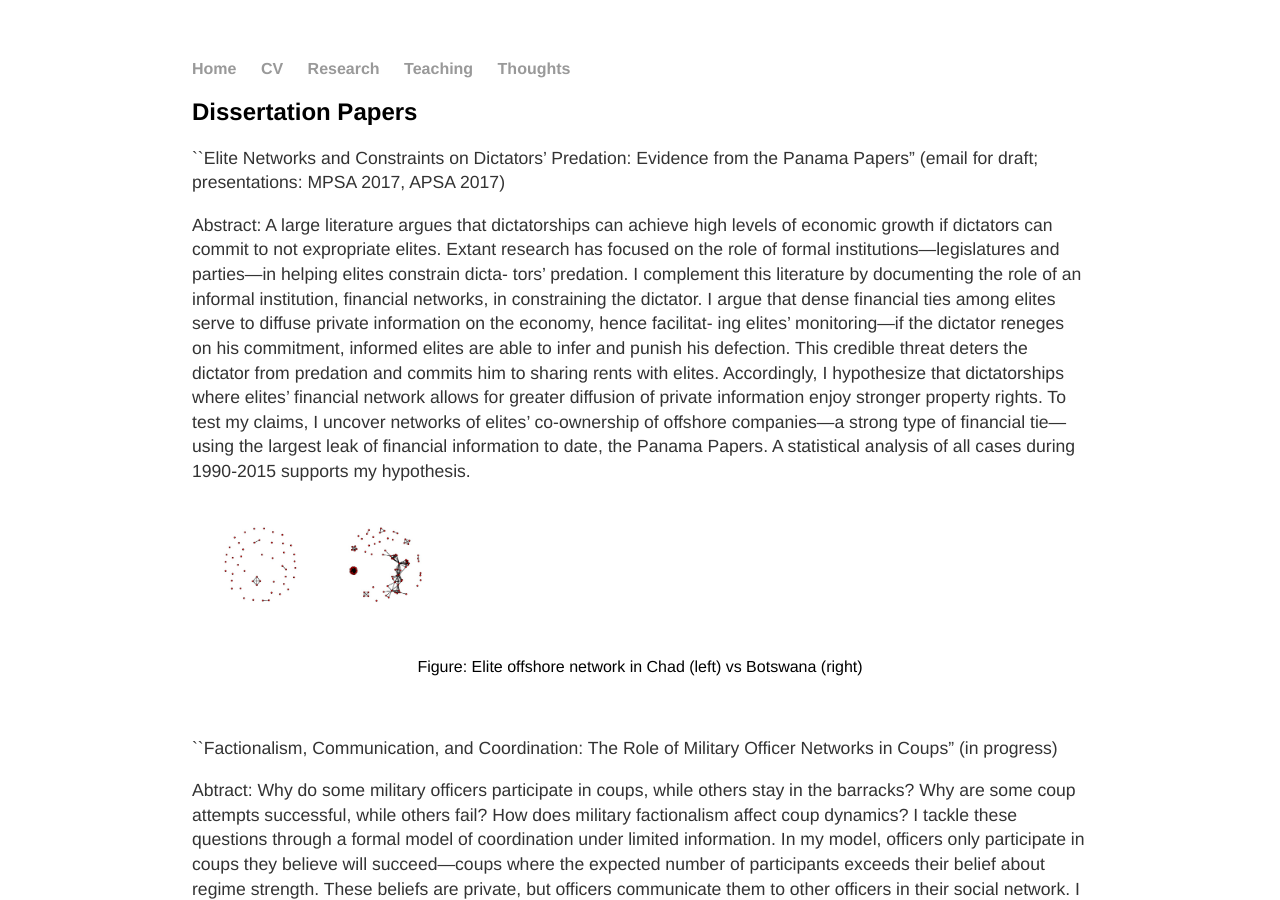
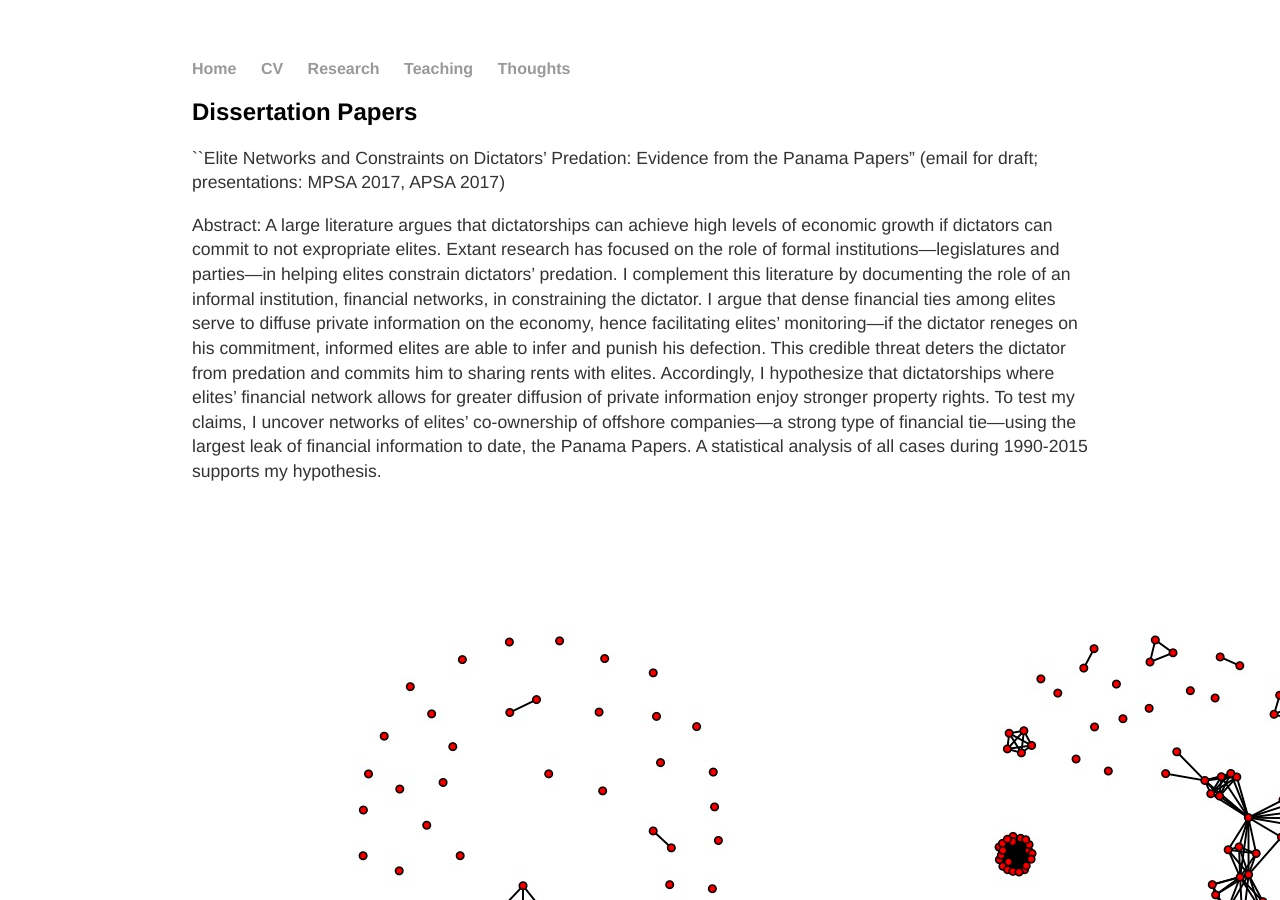
Before and after one commit to georgederpa/georgederpa, a Jekyll site: the page built from research/index.md, in a window 1280 px wide and 900 px high. Built offline with Jekyll 4.4.1, drawn with Linux system fonts in a browser that asks for light colours; our own code applies the rules of GitHub Pages for plain Markdown files.

Commit message:
changed graph

```diff
--- a/research/index.md
+++ b/research/index.md
@@ -2,9 +2,9 @@
 
 ``Elite Networks and Constraints on Dictators' Predation: Evidence from the Panama Papers" (email for draft; presentations: MPSA 2017, APSA 2017)
 
-Abstract: A large literature argues that dictatorships can achieve high levels of economic growth if dictators can commit to not expropriate elites. Extant research has focused on the role of formal institutions—legislatures and parties—in helping elites constrain dicta- tors’ predation. I complement this literature by documenting the role of an informal institution, financial networks, in constraining the dictator. I argue that dense financial ties among elites serve to diffuse private information on the economy, hence facilitat- ing elites’ monitoring—if the dictator reneges on his commitment, informed elites are able to infer and punish his defection. This credible threat deters the dictator from predation and commits him to sharing rents with elites. Accordingly, I hypothesize that dictatorships where elites’ financial network allows for greater diffusion of private information enjoy stronger property rights. To test my claims, I uncover networks of elites’ co-ownership of offshore companies—a strong type of financial tie—using the largest leak of financial information to date, the Panama Papers. A statistical analysis of all cases during 1990-2015 supports my hypothesis.
+Abstract: A large literature argues that dictatorships can achieve high levels of economic growth if dictators can commit to not expropriate elites. Extant research has focused on the role of formal institutions—legislatures and parties—in helping elites constrain dictators’ predation. I complement this literature by documenting the role of an informal institution, financial networks, in constraining the dictator. I argue that dense financial ties among elites serve to diffuse private information on the economy, hence facilitating elites’ monitoring—if the dictator reneges on his commitment, informed elites are able to infer and punish his defection. This credible threat deters the dictator from predation and commits him to sharing rents with elites. Accordingly, I hypothesize that dictatorships where elites’ financial network allows for greater diffusion of private information enjoy stronger property rights. To test my claims, I uncover networks of elites’ co-ownership of offshore companies—a strong type of financial tie—using the largest leak of financial information to date, the Panama Papers. A statistical analysis of all cases during 1990-2015 supports my hypothesis.
 
-![Chad vs. Botswana Network](/research/chadVSbotswana.jpg){: align=“center” height=“150px" width="250px"}
+![Chad vs. Botswana Network](/research/chadVSbotswana.jpg){: align=“center” height=“150px" width=“150px"}
 <center>Figure: Elite offshore network in Chad (left) vs Botswana (right)</center>
 
 <br>
```
